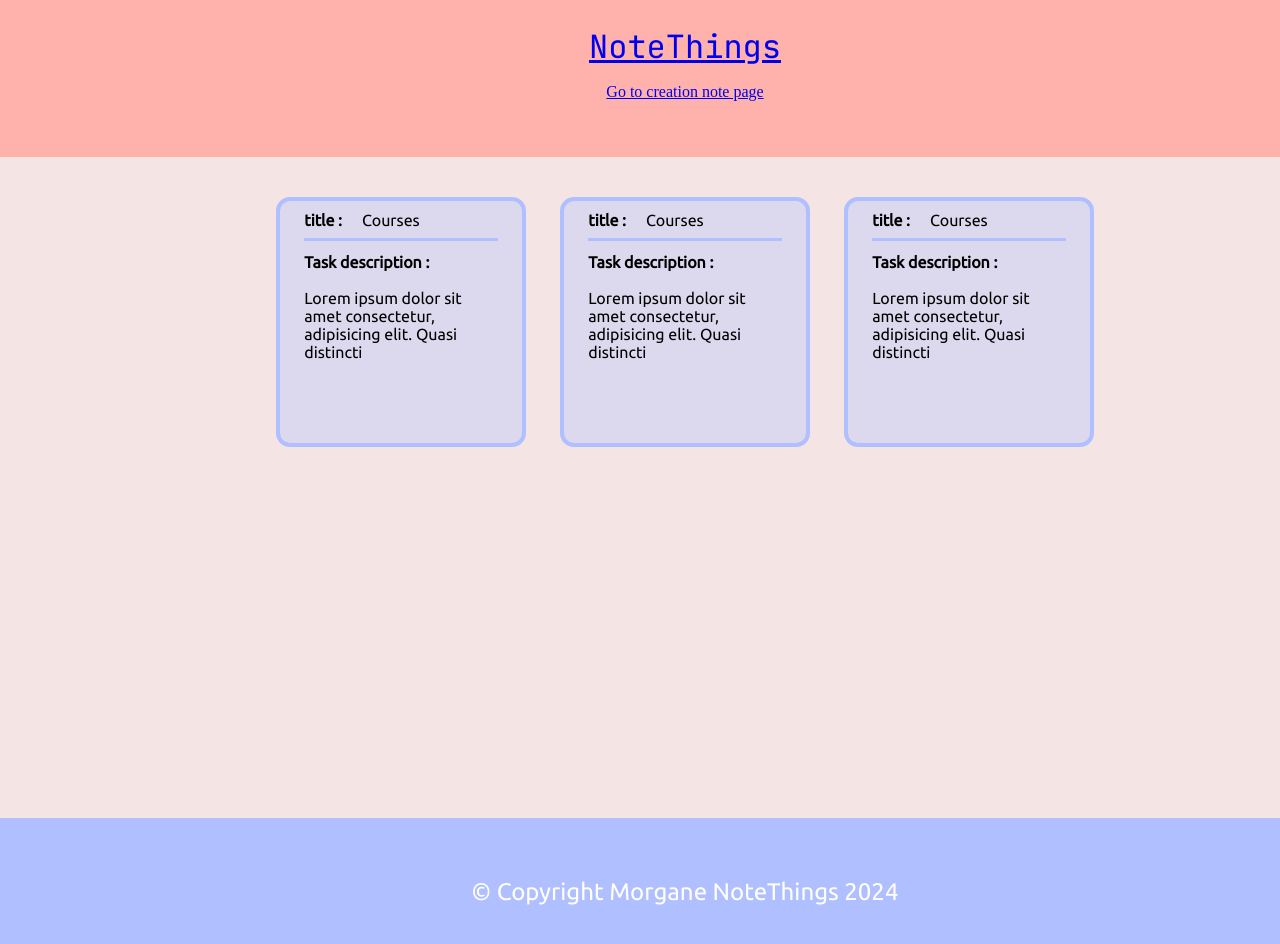
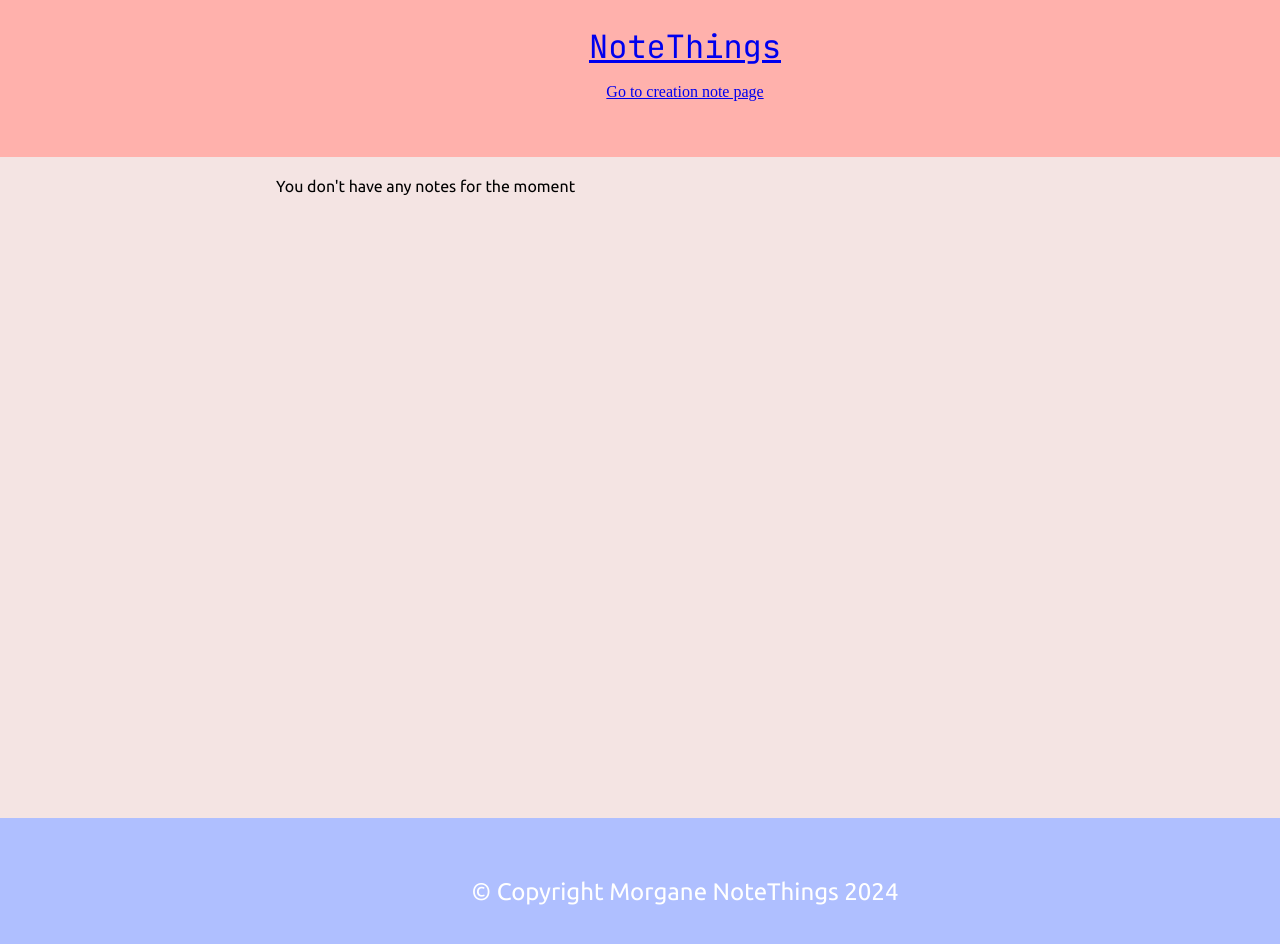
Before and after one commit to Mauh33/NoteThings-2, a React (Vite) app: page /list-of-notes in a window 1280 px wide. Shown: the top 944 px of the page. Built offline with nearby package versions, Linux system fonts and the light colour scheme.

Commit message:
formNote works, data sent to localStorage, ListPage feature get data, map notes

```diff
--- a/src/components/Form/Formnote.jsx
+++ b/src/components/Form/Formnote.jsx
@@ -1,38 +1,61 @@
 import { useState } from "react";
 import "../../styles/components-style/_formNote.scss";
 
-function FormNote() {
+const generateUniqueKey = () => {
+  const timeStamp = new Date().getTime();
+  const min = 1000;
+  const max = 9999;
+  const randomNumber = Math.floor(Math.random() * (max - min + 1) + min);
+  return `${timeStamp}-${randomNumber}`;
+}
 
-  const [data, setData] = useState({});
+const FormNote = () => {
+  const [formData, setFormData] = useState({
+    "title": "",
+    "noteText": ""
+  });
 
   const handleSubmit = (e) => {
     e.preventDefault();
-    const title = e.target.title;
-    const noteText = e.target.noteText;
-    setData(values => ({...values, [title]: noteText}))
+
+    const noteId = generateUniqueKey();
+
+    const existingNotes = JSON.parse(window.localStorage.getItem("notes")) || {};
+    existingNotes[noteId] = formData;
+
+    window.localStorage.setItem("notes", JSON.stringify(existingNotes));
+
+    console.log("data sent to localStorage", formData);
+
+    setFormData({
+      title: "",
+      noteText: ""
+    });
+
+    alert("your note has been added to your list, click on NoteThings to have a view");
   }
 
   return (
-    <form action="" method="get" className="form-bloc">
-      <label >
-        A title for your note :
+    <form action="" method="get" className="form-bloc" onSubmit={handleSubmit}>
+      <label>
+        A title for your note:
         <input
           type="text"
           name="title"
-        value={title}
-        placeholder="filter email"
-        onChange={(e) => setData(e.target.title)}
+          id="title"
+          value={formData.title}
+          placeholder="Enter title"
+          onChange={(e) => setFormData({...formData, title: e.target.value})}
         />
       </label>
-      <label >
-        A description for your note :
+      <label>
+        A description for your note:
         <textarea
-        placeholder="do category to sort email topic"
+          placeholder="Enter description"
           name="text"
-        value={noteText}
-        onChange={(e) => setData(e.target.noteText)}
-      >
-      </textarea>
+          value={formData.noteText}
+          onChange={(e) => setFormData({...formData, noteText: e.target.value})}
+        />
       </label>
       <div className="button-bloc">
         <button type="submit" className="btn-note">
--- a/src/components/main-tools/Postit.jsx
+++ b/src/components/main-tools/Postit.jsx
@@ -13,7 +13,7 @@ function PostIt({
       <div className='postIt-description-bloc'>
         <p className='postIt-description'>Task description :</p>
         <br />
-        <p className=''>{description}</p>
+        <p className='postIt-description-p'>{description}</p>
       </div>
     </div>
   );
--- a/src/pages/Listpage.jsx
+++ b/src/pages/Listpage.jsx
@@ -1,23 +1,38 @@
+import { useEffect, useState } from "react";
 import PostIt from "../components/main-tools/Postit";
 
 function Listpage() {
+
+  const [data, setData] = useState([]);
+
+    useEffect(() => {
+
+      const notesFromLocalStorage = JSON.parse(window.localStorage.getItem("notes"));
+
+      if (notesFromLocalStorage) {
+
+        const notesArray = Object.entries(notesFromLocalStorage).map(([key, value]) => ({ id: key, ...value }));
+        setData(notesArray);
+
+      }
+
+    }, []);
+
   return (
     <section className='postIt-section'>
-    <PostIt
-      title='Courses'
-      description=' Lorem ipsum dolor sit amet consectetur, adipisicing elit. Quasi distincti
-      '
-    />
-    <PostIt
-      title='Courses'
-      description=' Lorem ipsum dolor sit amet consectetur, adipisicing elit. Quasi distincti
-      '
-    />
-    <PostIt
-      title='Courses'
-      description=' Lorem ipsum dolor sit amet consectetur, adipisicing elit. Quasi distincti
-      '
-    />
+      {data.length > 0 ? (
+          data.map((item, index) => (
+          <PostIt
+            key={index}
+            title={item.title}
+            description={item.noteText}
+          />
+        ))
+      )
+        : <p>
+          You don't have any notes for the moment
+          </p>
+    }
   </section>
   );
 }
--- a/src/styles/components-style/_postIt.scss
+++ b/src/styles/components-style/_postIt.scss
@@ -1,5 +1,6 @@
 @import '../variables';
 @import './../mixins';
+@import '../placeholders';
 
 $max-width-Postit: 250px;
 $min-height-Postit: 250px;
@@ -33,10 +34,19 @@ $postItWidth: min($max-width-Postit, 100%);
 }
 
 .postIt-description-bloc {
-  margin-top: 12px;
-  margin-bottom: 12px;
+  margin: 12px;
+  @include flexbox($direction: column, $justify: start, $align: start);
+  width: 80%;
+  height: 80%;
 }
 
 .postIt-title, .postIt-description {
   font-weight: 600;
 }
+
+.postIt-description-p {
+  display: block;
+  width: 100%;
+  height: 100%;
+  word-wrap: break-word;
+}
```
Lines whose indentation alone changed are shown as unchanged.
